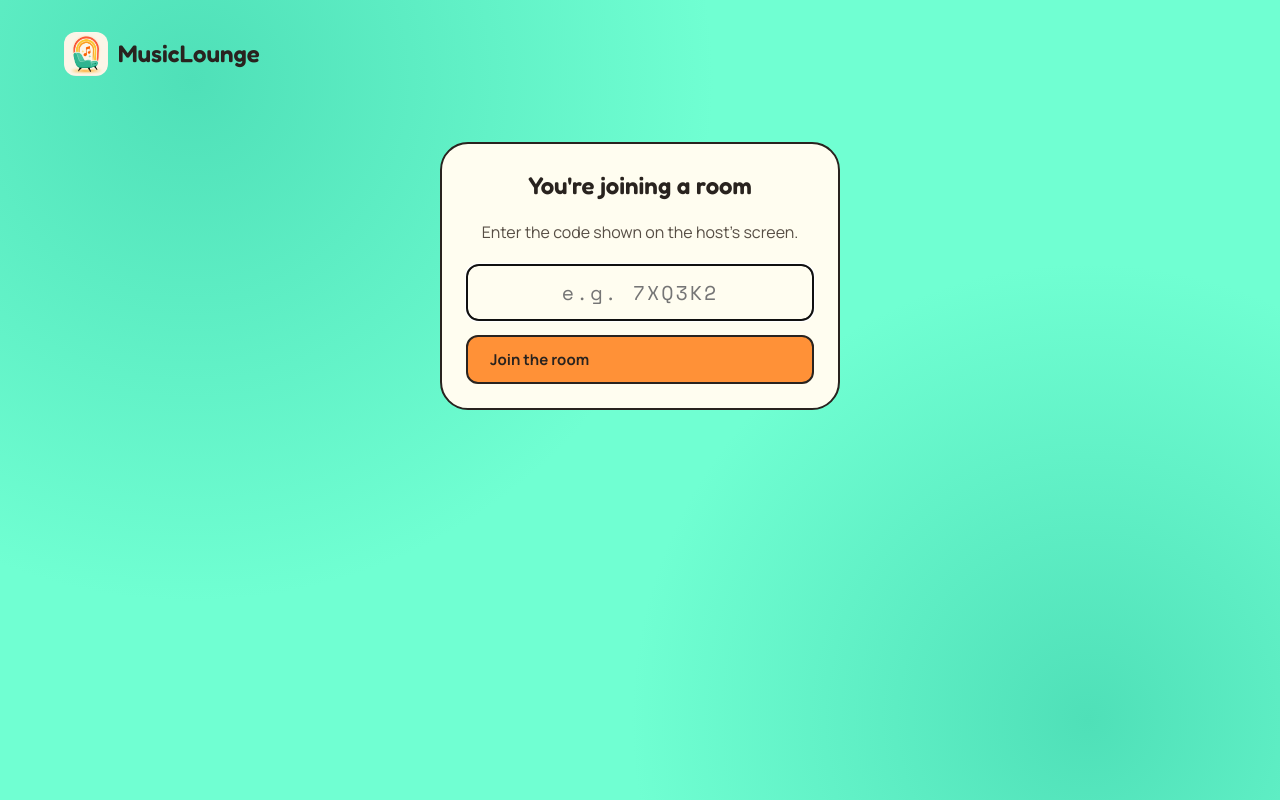
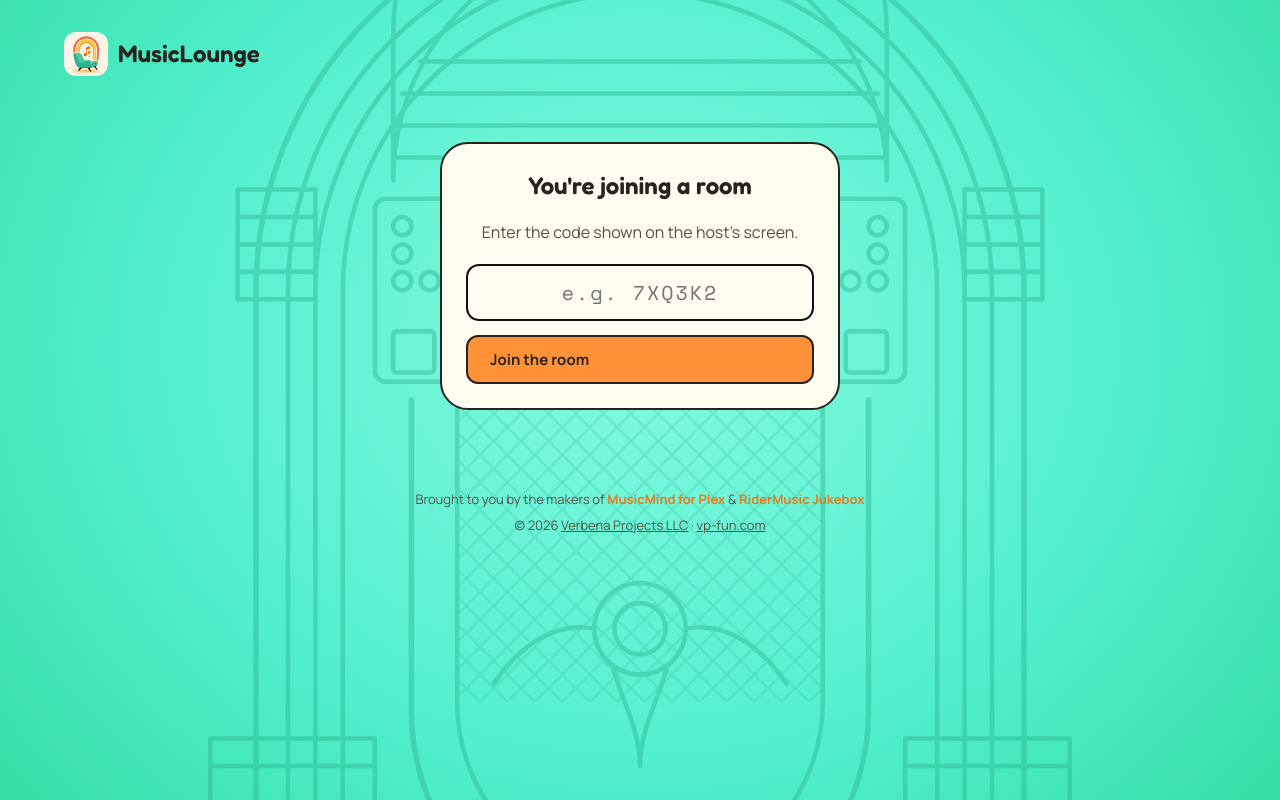
Before and after one commit to earthmonkey419/musiclounge, a Flask app: page /join in a window 1280 px wide. Run offline with Flask 3, Linux system fonts and the light colour scheme.

Commit message:
Full-bleed background illustration + site-wide footer
- Replaced small watermark SVG with full-viewport background art
- Site-wide footer: clickable MusicMind/RiderMusic credit links,
  copyright + Verbena Projects/vp-fun.com links

```diff
--- a/app.py
+++ b/app.py
@@ -12,6 +12,7 @@ Route map (per scope doc):
 """
 from flask import Flask
 from werkzeug.middleware.proxy_fix import ProxyFix
+from datetime import datetime
 import config
 
 
@@ -27,6 +28,10 @@ def create_app():
     # localhost access — those headers just won't be present, and
     # ProxyFix falls back to the real request info.
     app.wsgi_app = ProxyFix(app.wsgi_app, x_proto=1, x_host=1)
+
+    @app.context_processor
+    def inject_globals():
+        return {"current_year": datetime.utcnow().year}
 
     from blueprints.home import bp as home_bp
     from blueprints.admin import bp as admin_bp
--- a/static/css/style.css
+++ b/static/css/style.css
@@ -34,11 +34,28 @@ body {
   font-family: var(--font-body);
   color: var(--ink);
   background: var(--mint);
-  background-image:
-    radial-gradient(circle at 15% 10%, var(--mint-deep) 0%, transparent 40%),
-    radial-gradient(circle at 85% 90%, var(--mint-deep) 0%, transparent 35%);
   min-height: 100vh;
   line-height: 1.5;
+  position: relative;
+}
+
+.bg-jukebox {
+  position: fixed;
+  inset: 0;
+  width: 100vw;
+  height: 100vh;
+  object-fit: cover;
+  z-index: 0;
+  pointer-events: none;
+  user-select: none;
+}
+
+.wrap {
+  max-width: 1200px;
+  margin: 0 auto;
+  padding: 32px 24px;
+  position: relative;
+  z-index: 1;
 }
 
 h1, h2, h3, .display {
@@ -49,12 +66,6 @@ h1, h2, h3, .display {
 }
 
 a { color: inherit; }
-
-.wrap {
-  max-width: 1200px;
-  margin: 0 auto;
-  padding: 32px 24px;
-}
 
 .brand-link {
   display: inline-flex;
--- a/templates/base.html
+++ b/templates/base.html
@@ -8,8 +8,10 @@
   <link rel="stylesheet" href="{{ url_for('static', filename='css/style.css') }}">
 </head>
 <body>
+  <img class="bg-jukebox" src="{{ url_for('static', filename='img/background.svg') }}" alt="" aria-hidden="true">
   <div class="wrap">
     {% block content %}{% endblock %}
+    {% include "partials/_footer.html" %}
   </div>
 </body>
 </html>
--- /dev/null
+++ b/templates/partials/_footer.html
@@ -0,0 +1,14 @@
+<footer style="text-align:center; margin-top:48px; padding:20px 0; font-size:13px; color:var(--ink-soft);">
+  <p style="margin:0 0 6px;">
+    Brought to you by the makers of
+    <a href="https://musicmind.vp-fun.com/" target="_blank" rel="noopener" style="color:var(--orange-deep); font-weight:700; text-decoration:none;">MusicMind for Plex</a>
+    &amp;
+    <a href="https://ridermusic.vp-fun.com/" target="_blank" rel="noopener" style="color:var(--orange-deep); font-weight:700; text-decoration:none;">RiderMusic Jukebox</a>
+  </p>
+  <p style="margin:0;">
+    &copy; {{ current_year }}
+    <a href="https://verbenaprojects.com/" target="_blank" rel="noopener" style="color:inherit; text-decoration:underline;">Verbena Projects LLC</a>
+    ·
+    <a href="https://vp-fun.com/" target="_blank" rel="noopener" style="color:inherit; text-decoration:underline;">vp-fun.com</a>
+  </p>
+</footer>
```
Also changed, not shown: static/img/background.svg (added), static/img/jukebox-bg-old.svg (added).
